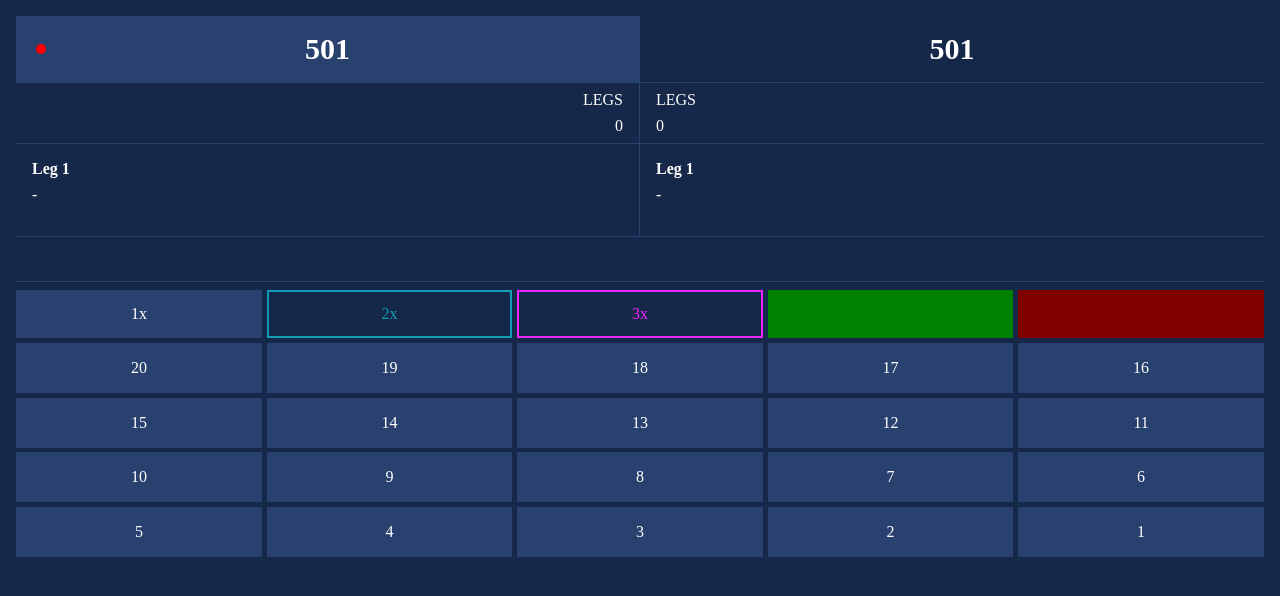
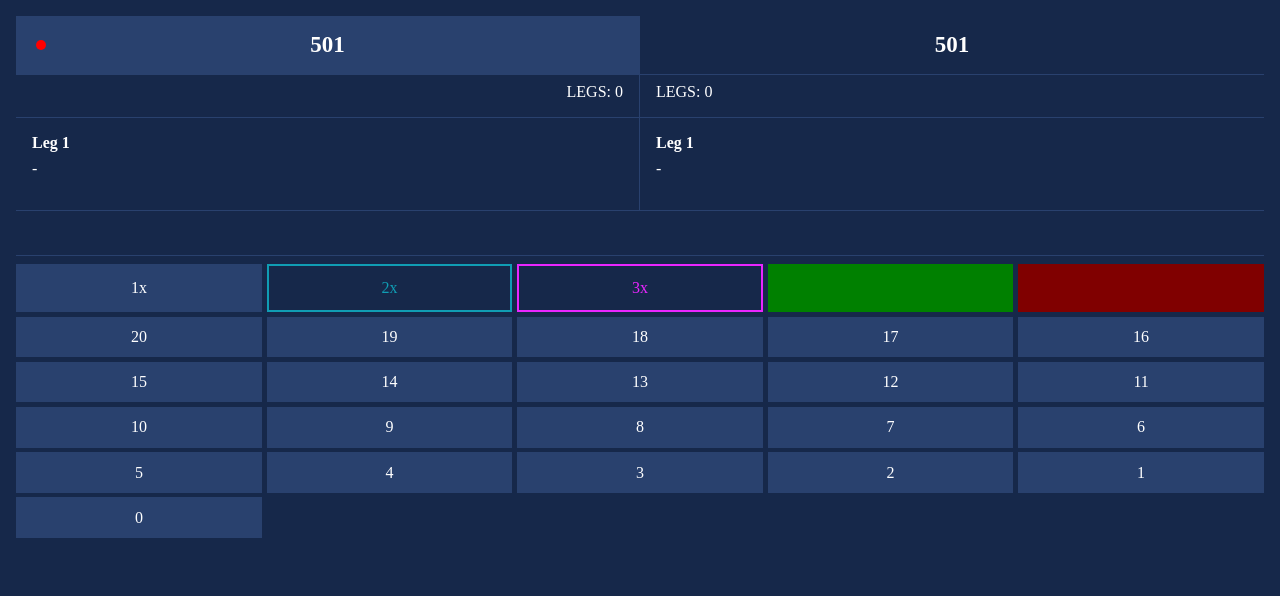
Before and after one commit to StanBankras/darts-score-tracker, a Vue app: page / in a window 1280 px wide. Shown: the top 596 px of the page. Built offline with nearby package versions, Linux system fonts and the light colour scheme.

Commit message:
Add option to throw 0

```diff
--- a/src/App.vue
+++ b/src/App.vue
@@ -4,12 +4,10 @@
       <div :class="{ active: currentPlayer === 'a', starter: legStarter === 'a' }" class="score left">{{ score.a }}</div>
       <div :class="{ active: currentPlayer === 'b', starter: legStarter === 'b' }" class="score">{{ score.b }}</div>
       <div class="legs left">
-        <p>LEGS</p>
-        <p>{{ players.a.legs }}</p>
+        <p>LEGS: {{ players.a.legs }}</p>
       </div>
       <div class="legs">
-        <p>LEGS</p>
-        <p>{{ players.b.legs }}</p>
+        <p>LEGS: {{ players.b.legs }}</p>
       </div>
     </div>
     <div class="leg-throws">
@@ -48,7 +46,7 @@
       </div>
     </div>
     <div class="specials">
-      <div class="single multiplier" :class="{ active: multiplier === 1 }" @click="multiplier = 1">1x</div>
+      <div class="single multiplier" style="" :class="{ active: multiplier === 1 }" @click="multiplier = 1">1x</div>
       <div class="double multiplier" :class="{ active: multiplier === 2 }" @click="multiplier = 2">2x</div>
       <div class="triple multiplier" :class="{ active: multiplier === 3 }" @click="multiplier = 3">3x</div>
       <div @click="submit({ base: 25, mult: 1, leg: currentLeg, id: throwNumber })" class="green"></div>
@@ -128,7 +126,7 @@ export default {
     }
   },
   mounted() {
-    for(let i = 1; i <= 20; i++) {
+    for(let i = 0; i <= 20; i++) {
       this.numbers.unshift(i);
     }
   },
@@ -204,7 +202,7 @@ export default {
     gap: 0.3rem;
     div {
       background-color: var(--main-darken);
-      padding: 1rem 0;
+      padding: 0.7rem 0;
       display: flex;
       justify-content: center;
       align-items: center;
@@ -280,7 +278,7 @@ export default {
       padding: 1rem;
       text-align: center;
       font-weight: bold;
-      font-size: 30px;
+      font-size: 23px;
       &.active {
         background-color: var(--main-lighten);
       }
```
